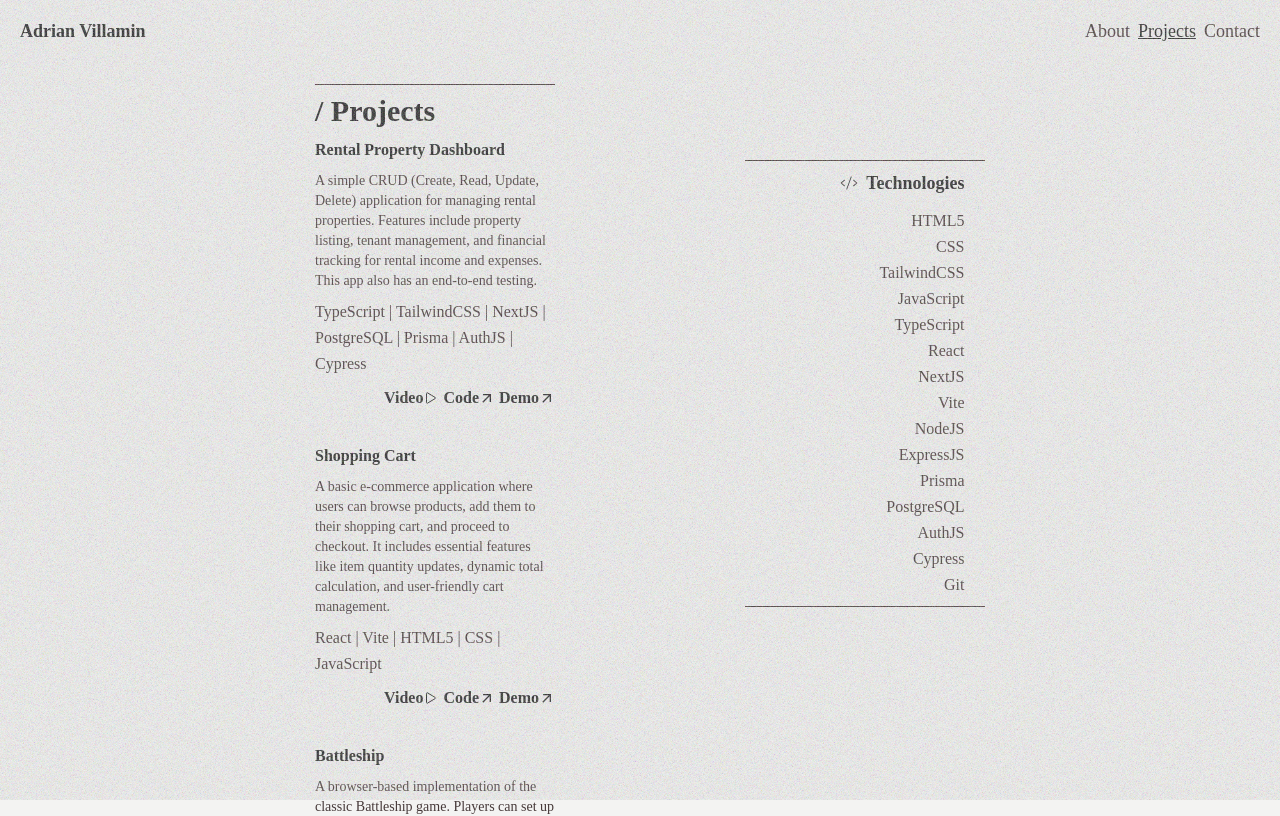
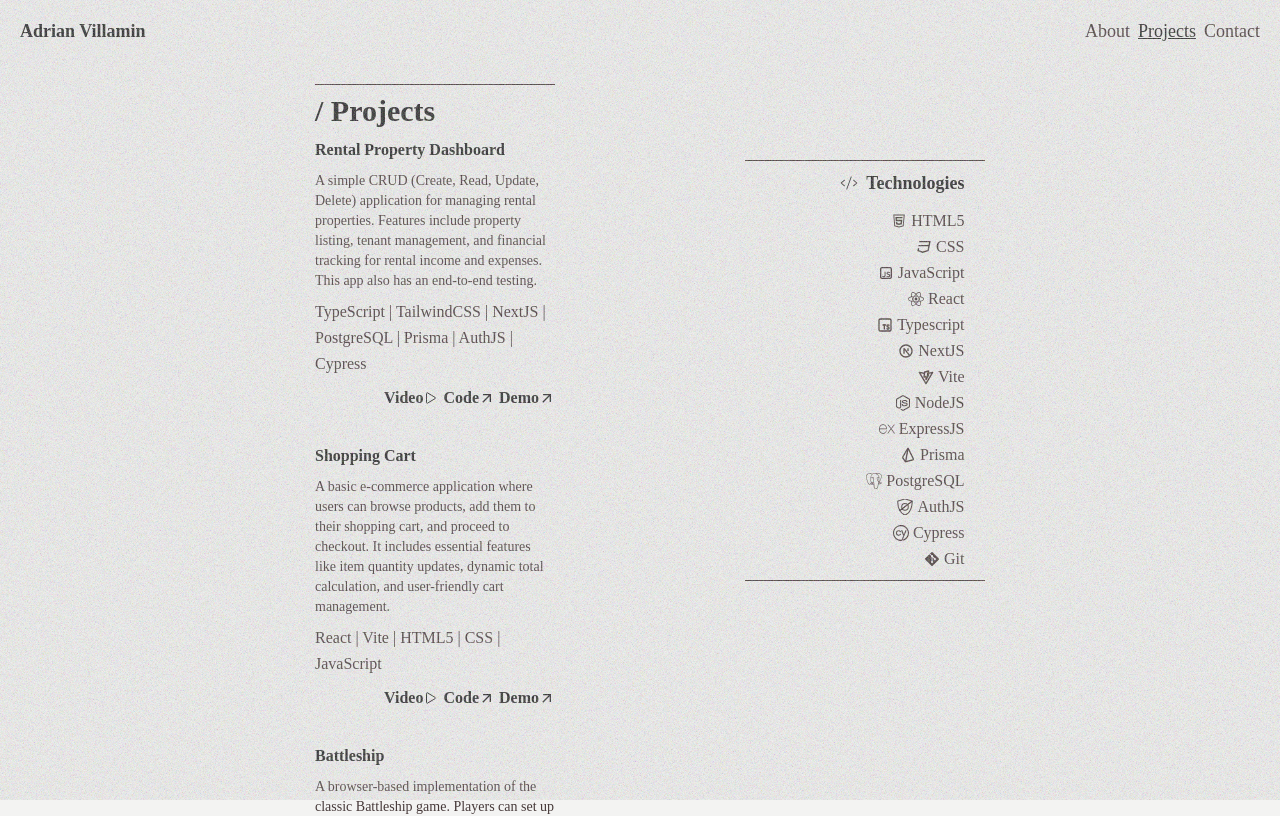
Before and after one commit to adrian92612/portfolio, a React (Vite) app: page /projects in a window 1280 px wide. Shown: the top 816 px of the page. Built offline with nearby package versions, Linux system fonts and the light colour scheme; a web font is replaced by a local one.

Commit message:
added icons on tech stack. added fadein animation on about and contact page.

```diff
--- a/src/components/contact.tsx
+++ b/src/components/contact.tsx
@@ -28,7 +28,7 @@ export default function Contact() {
       className="flex border-black h-full items-center"
       aria-labelledby="contact-heading"
     >
-      <div className="max-w-64 ml-5 md:ml-[50%] mt-10">
+      <div className="max-w-64 ml-5 md:ml-[50%] mt-10 animate-fadeIn">
         <h2 id="contact-heading" className="text-3xl mb-2">
           / Contact
         </h2>
--- a/src/components/home.tsx
+++ b/src/components/home.tsx
@@ -1,7 +1,7 @@
 export default function Home() {
   return (
     <section className="flex h-full items-center" aria-label="About Me Section">
-      <div className="max-w-64 ml-5 md:ml-[50%] mt-10">
+      <div className="max-w-64 ml-5 md:ml-[50%] mt-10 animate-fadeIn">
         <h1 className="text-3xl mb-2">/ About Me</h1>
         <p>
           As a passionate and dedicated aspiring web developer, I am deeply
--- a/src/components/projects.tsx
+++ b/src/components/projects.tsx
@@ -4,23 +4,70 @@ import { InView } from "react-intersection-observer";
 import PreviewVideo from "./project-video";
 import { useState } from "react";
 import { IoPlayOutline } from "react-icons/io5";
+import { AiOutlineHtml5 } from "react-icons/ai";
+import { RiCss3Line, RiJavascriptLine, RiNextjsLine } from "react-icons/ri";
+import { FaGitAlt, FaNodeJs, FaReact } from "react-icons/fa";
+import { TbBrandPrisma, TbBrandTypescript, TbBrandVite } from "react-icons/tb";
+import { SiCypress, SiExpress, SiPostgresql } from "react-icons/si";
+import { AuthJSIcon } from "./svgs";
 
 const techStack = [
-  "HTML5",
-  "CSS",
-  "TailwindCSS",
-  "JavaScript",
-  "TypeScript",
-  "React",
-  "NextJS",
-  "Vite",
-  "NodeJS",
-  "ExpressJS",
-  "Prisma",
-  "PostgreSQL",
-  "AuthJS",
-  "Cypress",
-  "Git",
+  {
+    name: "HTML5",
+    icon: <AiOutlineHtml5 />,
+  },
+  {
+    name: "CSS",
+    icon: <RiCss3Line />,
+  },
+  {
+    name: "JavaScript",
+    icon: <RiJavascriptLine />,
+  },
+  {
+    name: "React",
+    icon: <FaReact />,
+  },
+  {
+    name: "Typescript",
+    icon: <TbBrandTypescript />,
+  },
+  {
+    name: "NextJS",
+    icon: <RiNextjsLine />,
+  },
+  {
+    name: "Vite",
+    icon: <TbBrandVite />,
+  },
+  {
+    name: "NodeJS",
+    icon: <FaNodeJs />,
+  },
+  {
+    name: "ExpressJS",
+    icon: <SiExpress />,
+  },
+  {
+    name: "Prisma",
+    icon: <TbBrandPrisma />,
+  },
+  {
+    name: "PostgreSQL",
+    icon: <SiPostgresql />,
+  },
+  {
+    name: "AuthJS",
+    icon: <AuthJSIcon />,
+  },
+  {
+    name: "Cypress",
+    icon: <SiCypress />,
+  },
+  {
+    name: "Git",
+    icon: <FaGitAlt />,
+  },
 ];
 
 type projectProps = {
@@ -178,16 +225,18 @@ const TechSection = () => {
       >
         <PiCodeLight /> Technologies
       </h3>
-      <ul className="my-2">
+      <ul className="my-2 flex flex-col items-end">
         {techStack.map((tech) => (
-          <InView key={tech} triggerOnce threshold={0.1}>
+          <InView key={tech.name} triggerOnce threshold={0.1}>
             {({ inView, ref }) => (
               <li
-                key={tech}
+                key={tech.name}
                 ref={ref}
-                className={`${inView ? "animate-fadeInSlideRight" : ""}`}
+                className={`${
+                  inView ? "animate-fadeInSlideRight" : ""
+                } inline-flex items-center gap-1`}
               >
-                {tech}
+                {tech.icon} {tech.name}
               </li>
             )}
           </InView>
--- /dev/null
+++ b/src/components/svgs.tsx
@@ -0,0 +1,29 @@
+export const AuthJSIcon = () => {
+  return (
+    <svg
+      width="1em"
+      height="1em"
+      viewBox="0 0 210 232"
+      fill="none"
+      xmlns="http://www.w3.org/2000/svg"
+      stroke="currentColor"
+      strokeWidth="15"
+    >
+      <path
+        d="M208.687 31.859L30.0947 167.73C8.16388 127.966 0.567559 79.9975 0 51.2275V33.6181C0 31.0567 2.7788 29.5628 4.16851 29.1356C33.5617 20.2778 93.2465 2.30524 96.8378 1.28069C100.429 0.256138 103.464 0 104.534 0H104.631C105.7 0 108.735 0.256138 112.327 1.28069C115.918 2.30524 175.603 20.2778 204.996 29.1356C206.03 29.4533 207.832 30.3613 208.687 31.859Z"
+        stroke="currentColor"
+      />
+      <path
+        d="M30.0938 167.952L208.686 32.0815C208.981 32.5983 209.164 33.1842 209.164 33.8406V51.45C208.202 100.223 187.038 204.172 110.081 229.786C109.013 230.213 106.49 231.067 104.951 231.067H104.212C102.673 231.067 100.15 230.213 99.0814 229.786C67.5193 219.281 45.3415 195.6 30.0938 167.952Z"
+        stroke="currentColor"
+      />
+      <ellipse
+        cx="104.905"
+        cy="114.209"
+        rx="47.801"
+        ry="47.4802"
+        stroke="currentColor"
+      />
+    </svg>
+  );
+};
```
